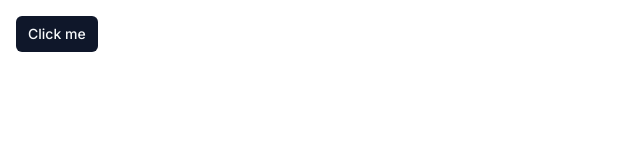
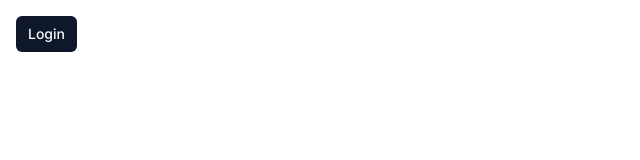
Before and after one commit to Dhavalkurkutiya/online-whiteboard, a Next.js app: page / in a window 1280 px wide. Shown: the top 160 px of the page, without its empty margins (0-640 px from the left). Built offline with nearby package versions, Linux system fonts and the light colour scheme.

Commit message:
Convex & Clerk

```diff
--- a/app/page.tsx
+++ b/app/page.tsx
@@ -4,7 +4,7 @@ import Image from "next/image";
 export default function Home() {
   return (
     <p className="p-4">
-      <Button size="sm" variant="default">Click me</Button>
+      <Button size="sm" variant="default">Login</Button>
     </p>
   );
 }
```
